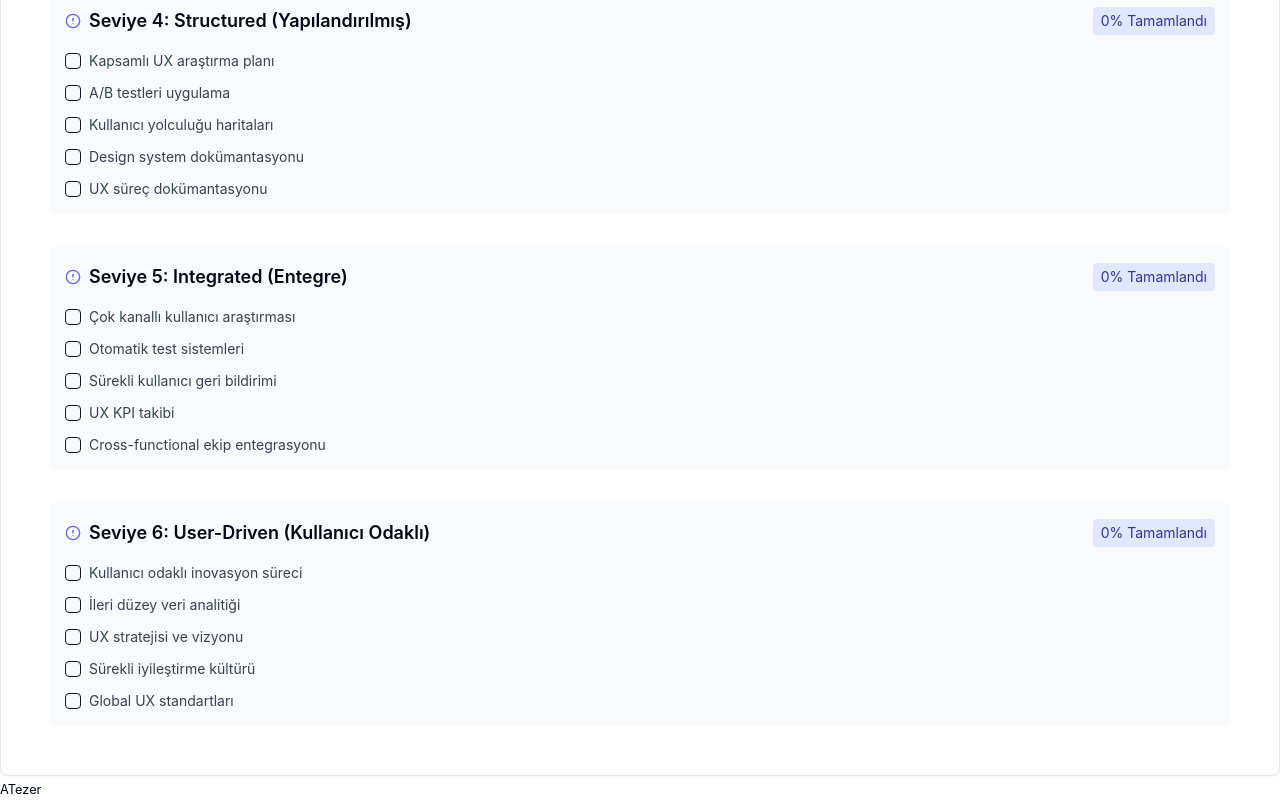
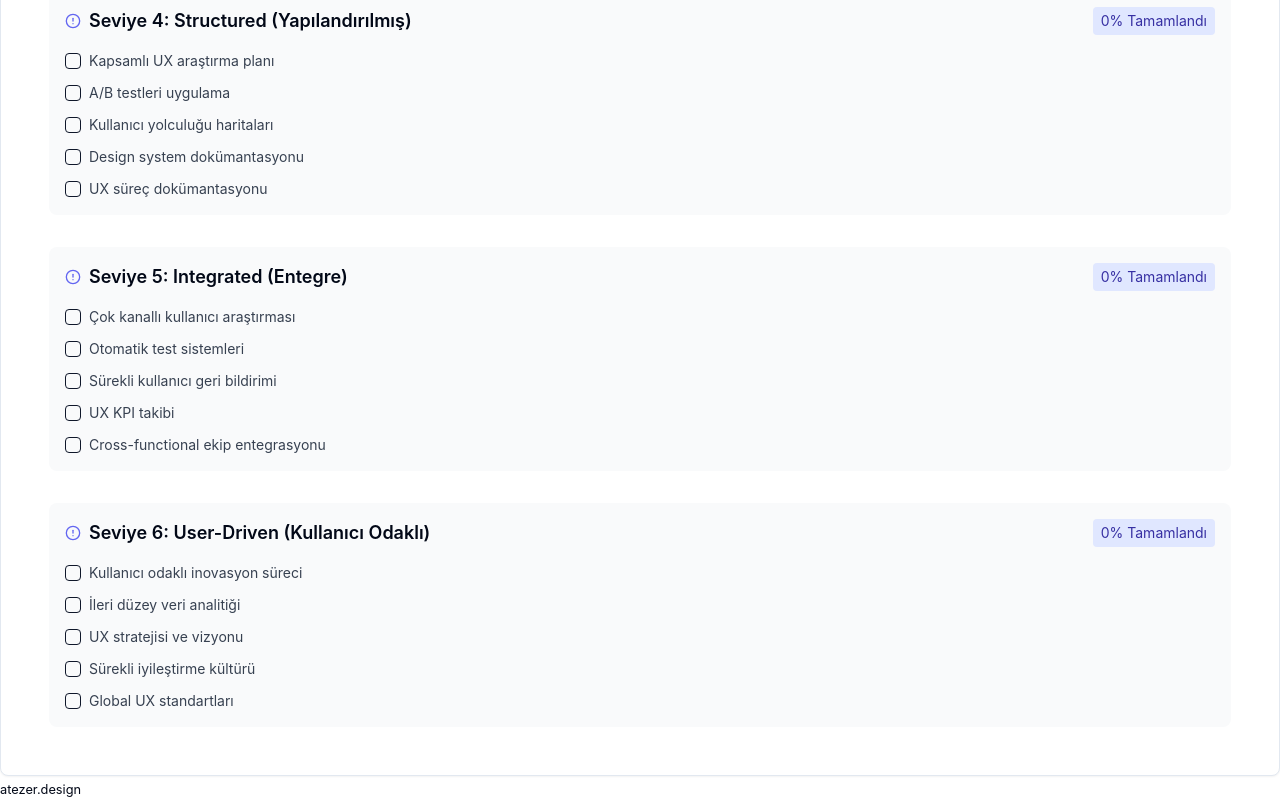
Before and after one commit to atezer/Vitejs---UXMaturityChecklist, a React (Vite) app: page / in a window 1280 px wide. Shown: the part 1210-2010 px from the top of the page. Built offline with nearby package versions, Linux system fonts and the light colour scheme.

Commit message:
Update App.tsx

```diff
--- a/src/App.tsx
+++ b/src/App.tsx
@@ -5,7 +5,7 @@ function App() {
   return (
     <>
       <UXMaturityChecklist />
-      <small>ATezer</small>
+      <small>atezer.design</small>
     </>
   );
 }
```
